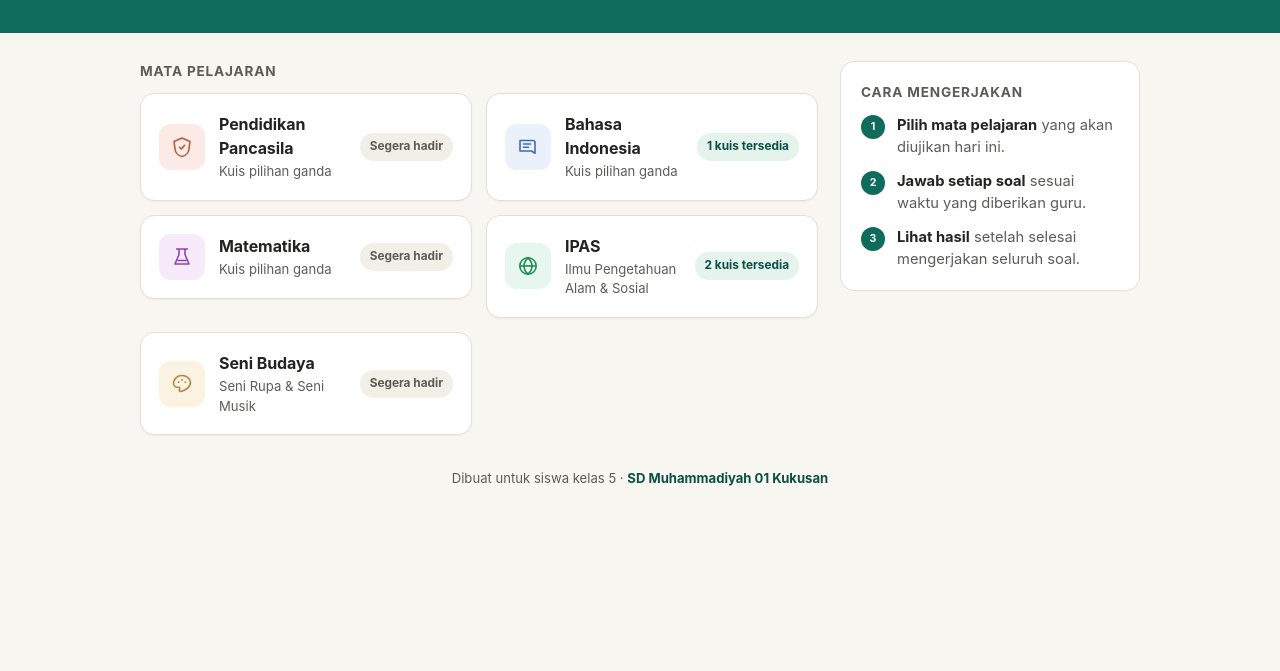
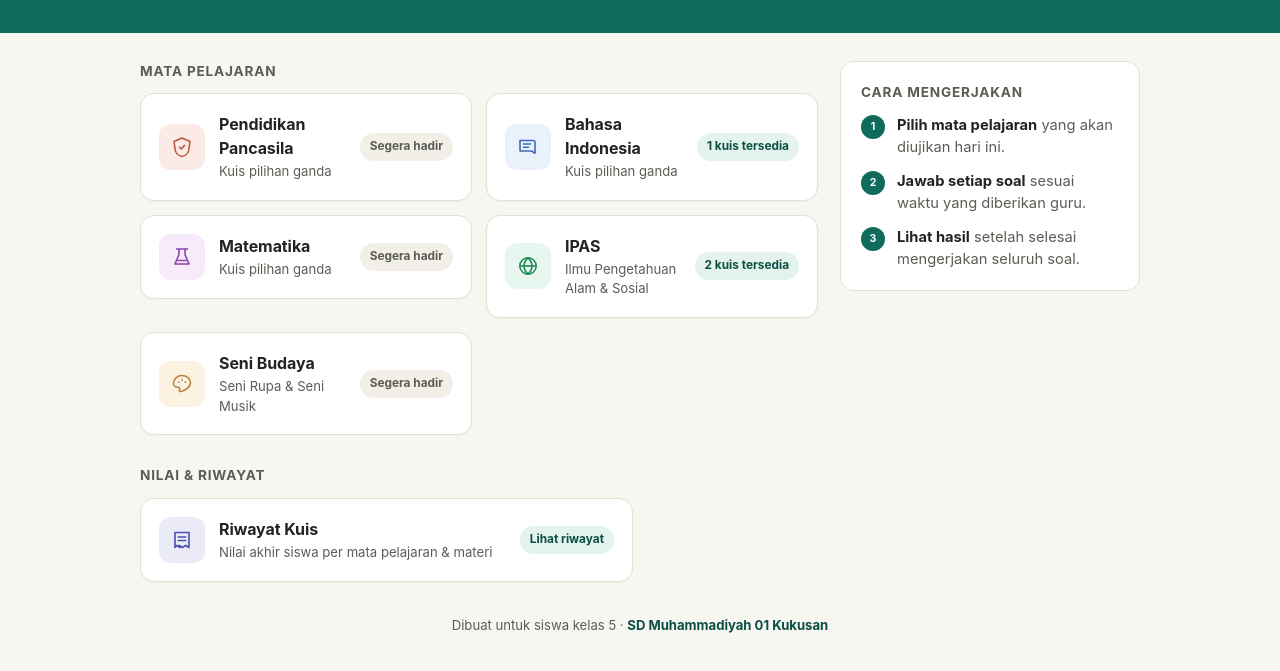
Before and after one commit to siswacerdas/kuis, a plain HTML site: page index.html in a window 1280 px wide. Shown: the part 189-860 px from the top of the page. Before the commit the page ends 800 px from the top, so only its background shows below. Drawn offline with Linux system fonts and the light colour scheme.

Commit message:
Add files via upload

```diff
--- a/index.html
+++ b/index.html
@@ -259,6 +259,9 @@
   }
   footer .muh{ color: var(--brand-dark); font-weight: 700; }
 
+  .menu-section{ margin-top: 30px; }
+  .t-riwayat{ background:#EAEBF7; color:#4A4FB0; }
+
   @media (min-width: 640px){
     header.site{ padding: 32px 0 36px; }
     .subject-grid{ grid-template-columns: 1fr 1fr; gap: 14px; }
@@ -393,6 +396,24 @@
       </div>
     </div>
 
+    <section class="menu-section">
+      <h2 class="section-title">Nilai &amp; Riwayat</h2>
+      <ul class="subject-grid">
+        <li>
+          <a class="subject-card" href="riwayat-kuis/">
+            <span class="icon t-riwayat" aria-hidden="true">
+              <svg viewBox="0 0 24 24" fill="none"><path d="M5 4.5h14v15l-3.2-2.1-3.3 2.1-3.3-2.1L10 19.5l-3.3-2.1L5 19.5v-15Z" stroke="currentColor" stroke-width="1.6" stroke-linejoin="round"/><path d="M8.3 9h7.4M8.3 12.5h7.4" stroke="currentColor" stroke-width="1.6" stroke-linecap="round"/></svg>
+            </span>
+            <span class="subject-body">
+              <span class="subj-name">Riwayat Kuis</span>
+              <span class="subj-meta">Nilai akhir siswa per mata pelajaran &amp; materi</span>
+            </span>
+            <span class="status ready">Lihat riwayat</span>
+          </a>
+        </li>
+      </ul>
+    </section>
+
     <footer>
       Dibuat untuk siswa kelas 5 &middot; <span class="muh">SD Muhammadiyah 01 Kukusan</span>
     </footer>
```
